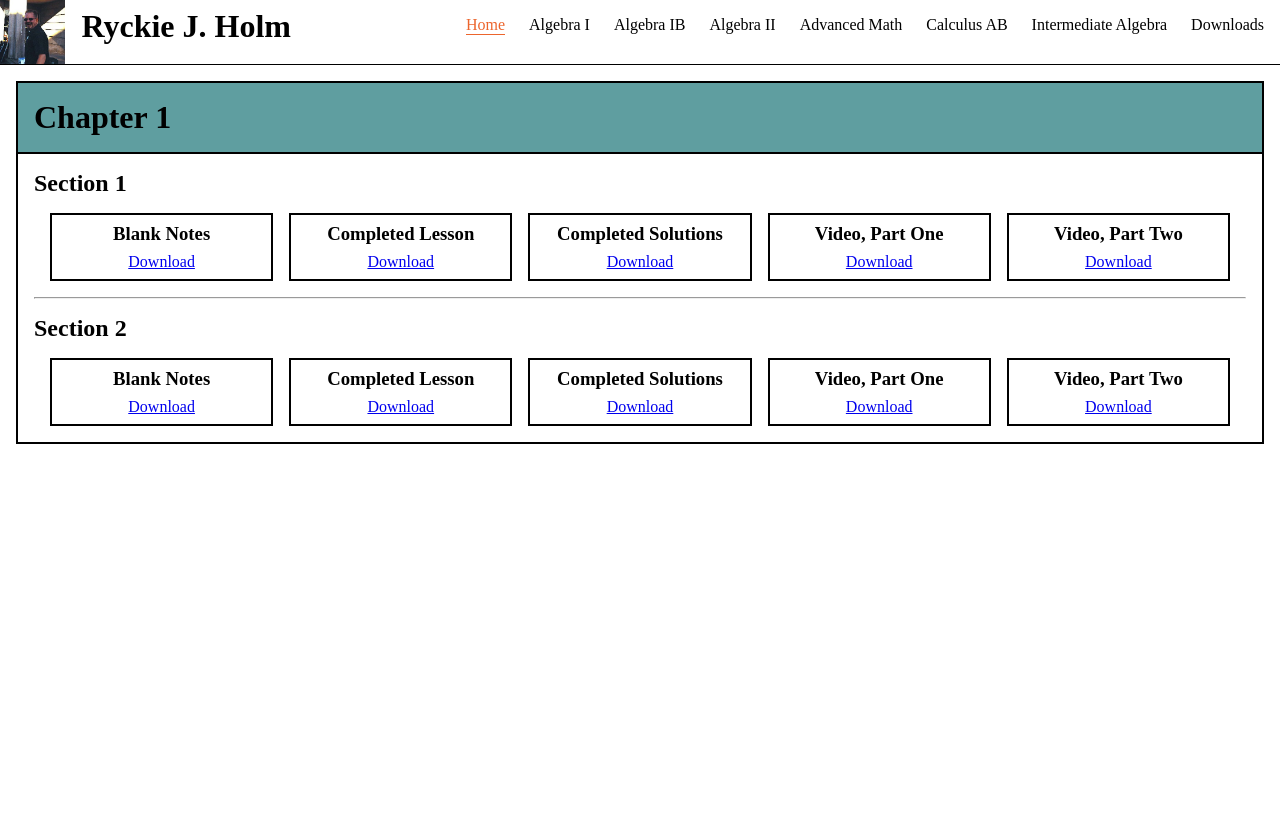
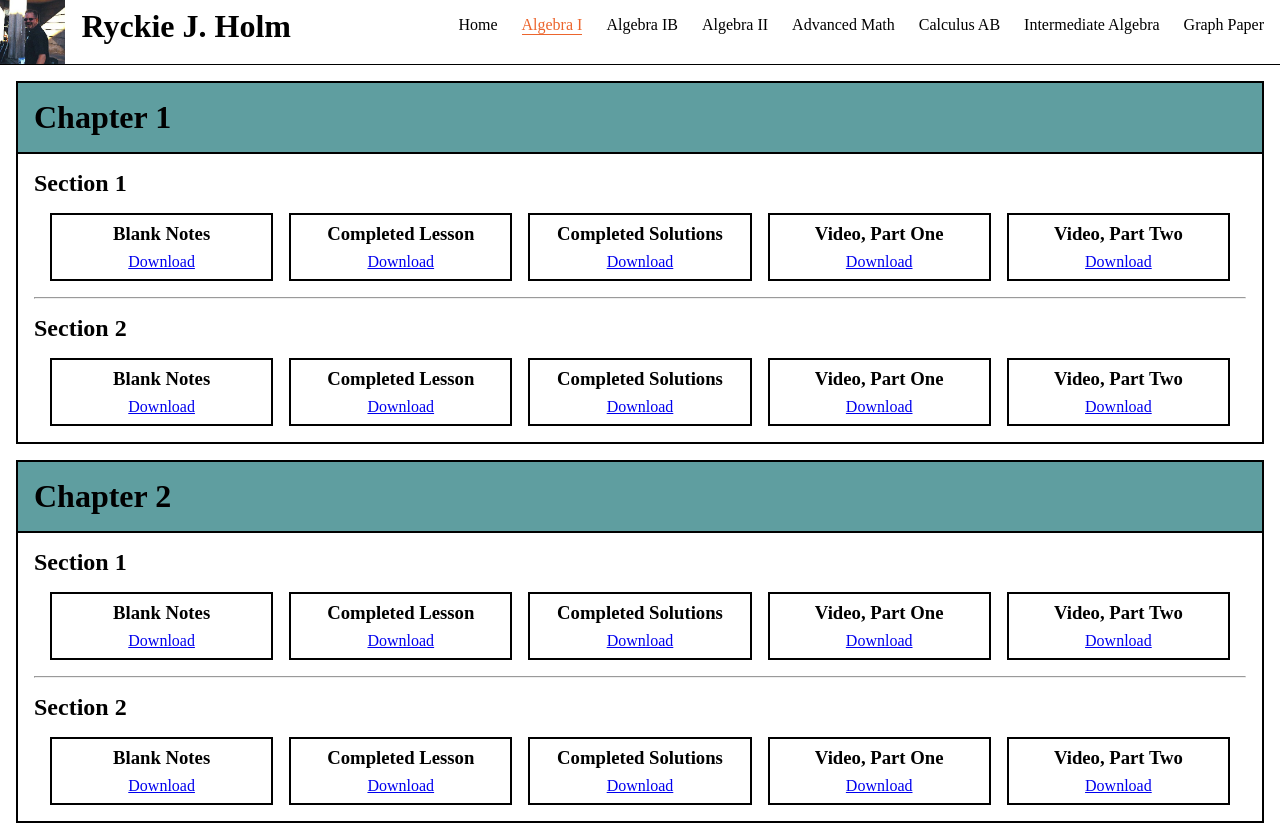
Before and after one commit to richard-mott/mrholm, a plain HTML site: page algebra-i.html in a window 1280 px wide. Before the commit the page ends 800 px from the top, so only its background shows below. Drawn offline with Linux system fonts and the light colour scheme.

Commit message:
Fix links

```diff
--- a/algebra-i.html
+++ b/algebra-i.html
@@ -4,7 +4,7 @@
     <meta charset="UTF-8">
     <meta http-equiv="X-UA-Compatible" content="IE=edge">
     <meta name="viewport" content="width=device-width, initial-scale=1.0">
-    <title>Mr. Holm</title>
+    <title>Algebra I</title>
     <link rel="stylesheet" type="text/css" href="./styles/core.css" />
     <link rel="stylesheet" type="text/css" href="./styles/header.css" />
     <link rel="stylesheet" type="text/css" href="./styles/lessons.css" />
@@ -18,14 +18,14 @@
             </div>
             <nav class="navigation">
                 <ul class="main-nav link-list">
-                    <li class="current-page">Home</li>
-                    <li><a href="./algebra-i.html">Algebra I</a></li>
+                    <li><a href="./index.html">Home</a></li>
+                    <li class="current-page">Algebra I</li>
                     <li><a href="./algebra-ib.html">Algebra IB</a></li>
                     <li><a href="./algebra-ii.html">Algebra II</a></li>
                     <li><a href="./advanced-math.html">Advanced Math</a></li>
                     <li><a href="./calculus-ab.html">Calculus AB</a></li>
                     <li><a href="./intermediate-algebra.html">Intermediate Algebra</a></li>
-                    <li><a href="./downloads.html">Downloads</a></li>
+                    <li><a href="./graph-paper.html">Graph Paper</a></li>
                 </ul>
             </nav>
         </div>
@@ -86,6 +86,60 @@
                 </div>
             </div>
         </div>
+        <div class="chapter">
+            <h1>Chapter 2</h1>
+            <div class="section">
+                <h2>Section 1</h2>
+                <div class="section-card-container">
+                    <div class="card download">
+                        <h3>Blank Notes</h3>
+                        <p><a href="./downloads/algebra-i/1-1-blank-notes.pdf" target="_blank">Download</a></p>
+                    </div>
+                    <div class="card download">
+                        <h3>Completed Lesson</h3>
+                        <p><a href="./downloads/algebra-i/1-1-completed-lesson.pdf" target="_blank">Download</a></p>
+                    </div>
+                    <div class="card download">
+                        <h3>Completed Solutions</h3>
+                        <p><a href="./downloads/algebra-i/1-1-completed-solutions.pdf" target="_blank">Download</a></p>
+                    </div>
+                    <div class="card download">
+                        <h3>Video, Part One</h3>
+                        <p><a href="./media/algebra-i/1-1-part-1.mov" target="_blank">Download</a></p>
+                    </div>
+                    <div class="card download">
+                        <h3>Video, Part Two</h3>
+                        <p><a href="./media/algebra-i/1-1-part-2.mov" target="_blank">Download</a></p>
+                    </div>
+                </div>
+            </div>
+            <hr />
+            <div class="section">
+                <h2>Section 2</h2>
+                <div class="section-card-container">
+                    <div class="card download">
+                        <h3>Blank Notes</h3>
+                        <p><a href="./downloads/algebra-i/1-1-blank-notes.pdf">Download</a></p>
+                    </div>
+                    <div class="card download">
+                        <h3>Completed Lesson</h3>
+                        <p><a href="./downloads/algebra-i/1-1-completed-lesson.pdf">Download</a></p>
+                    </div>
+                    <div class="card download">
+                        <h3>Completed Solutions</h3>
+                        <p><a href="./downloads/algebra-i/1-1-completed-solutions.pdf">Download</a></p>
+                    </div>
+                    <div class="card download">
+                        <h3>Video, Part One</h3>
+                        <p><a href="./media/algebra-i/1-1-part-1.mov">Download</a></p>
+                    </div>
+                    <div class="card download">
+                        <h3>Video, Part Two</h3>
+                        <p><a href="./media/algebra-i/1-1-part-2.mov">Download</a></p>
+                    </div>
+                </div>
+            </div>
+        </div>
     </div>
 
     <footer>
```
Also changed, not shown: advanced-math.html (+4 -4 lines), algebra-ib.html (+4 -4 lines), algebra-ii.html (+4 -4 lines), calculus-ab.html (+4 -4 lines), graph-paper.html (+3 -3 lines), intermediate-algebra.html (+4 -4 lines).
